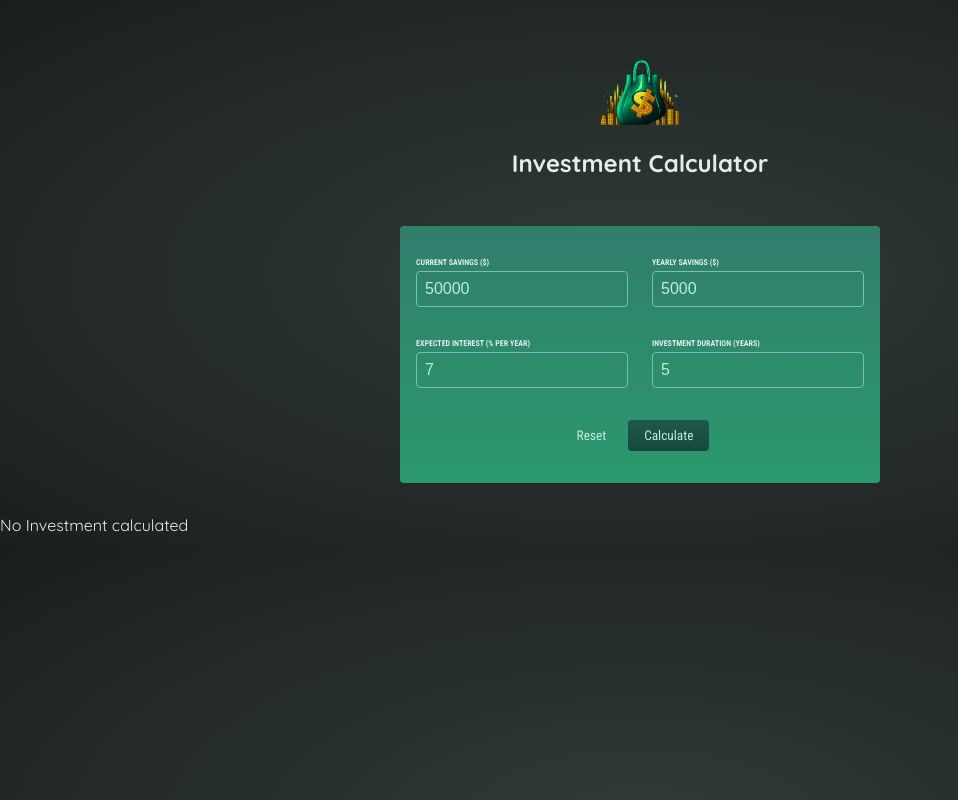
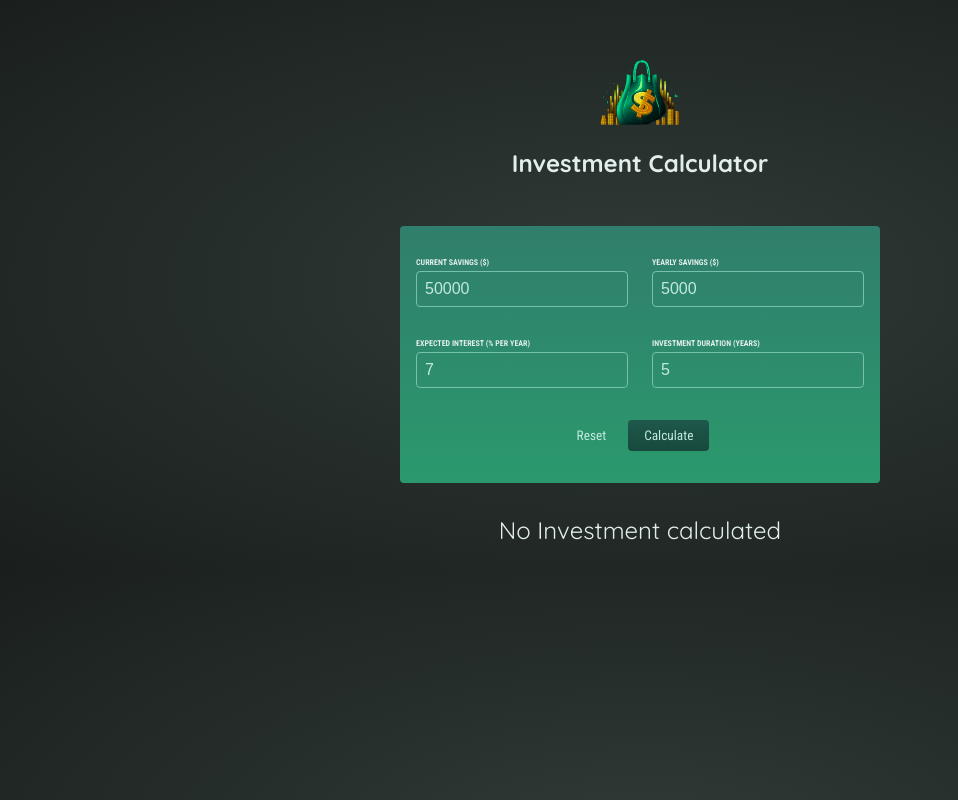
Before and after one commit to joywin2003/Investment-calculator, a React (Create React App) app: page / in a window 1280 px wide. Shown: the whole page, without its empty margins (0-958 px from the left). Built offline with nearby package versions, Linux system fonts and the light colour scheme.

Commit message:
fixed a bug

```diff
--- a/src/App.js
+++ b/src/App.js
@@ -33,7 +33,7 @@ function App() {
       <Form
         onCalculate = {calculateHandler}
       />
-      {!userInput && <p>No Investment calculated</p>}
+      {!userInput && <p style = {{textAlign:"center",fontSize:"1.5rem"}}>No Investment calculated</p>}
       {userInput &&<Table data={yearlyData} initial = {userInput["current-savings"]}/>}
     </div>
   );
--- a/src/compenents/Table.js
+++ b/src/compenents/Table.js
@@ -25,7 +25,7 @@ function Table({ data, initial}) {
             <td>{formatter.format(item.savingsEndOfYear)}</td>
             <td>{formatter.format(item.yearlyInterest)}</td>
             <td>{formatter.format(item.savingsEndOfYear-initial-item.yearlyContribution*item.year)}</td>
-            <td>{formatter.format(item.yearlyContribution*item.year)}</td>
+            <td>{formatter.format(initial+item.yearlyContribution*item.year)}</td>
           </tr>
         );
         })}
--- a/src/index.css
+++ b/src/index.css
@@ -88,7 +88,7 @@ body {
   cursor: pointer;
 }
 
-button:hover {
+.button:hover {
   background: linear-gradient(180deg, #1b5346, #113c32);
 }
 
```
